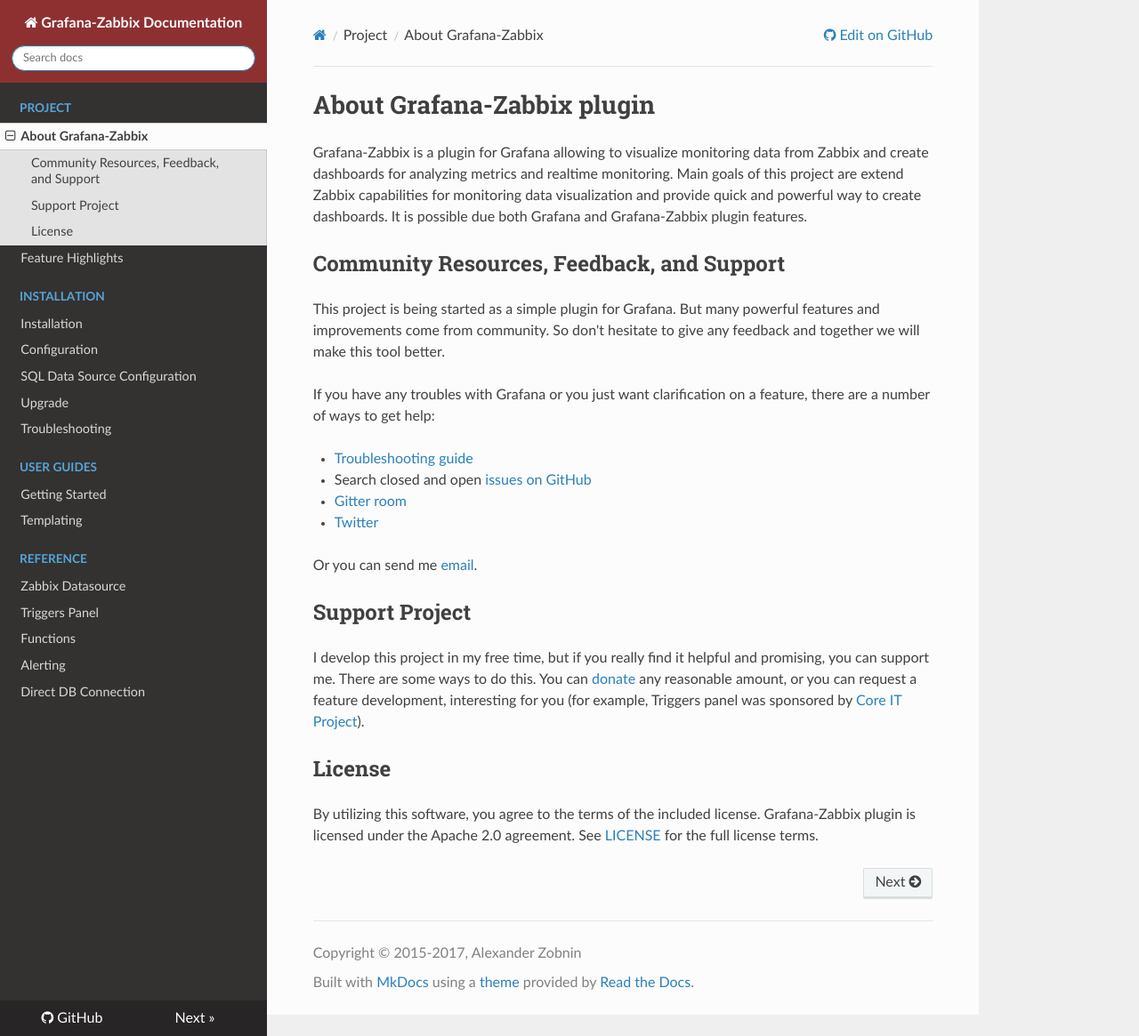
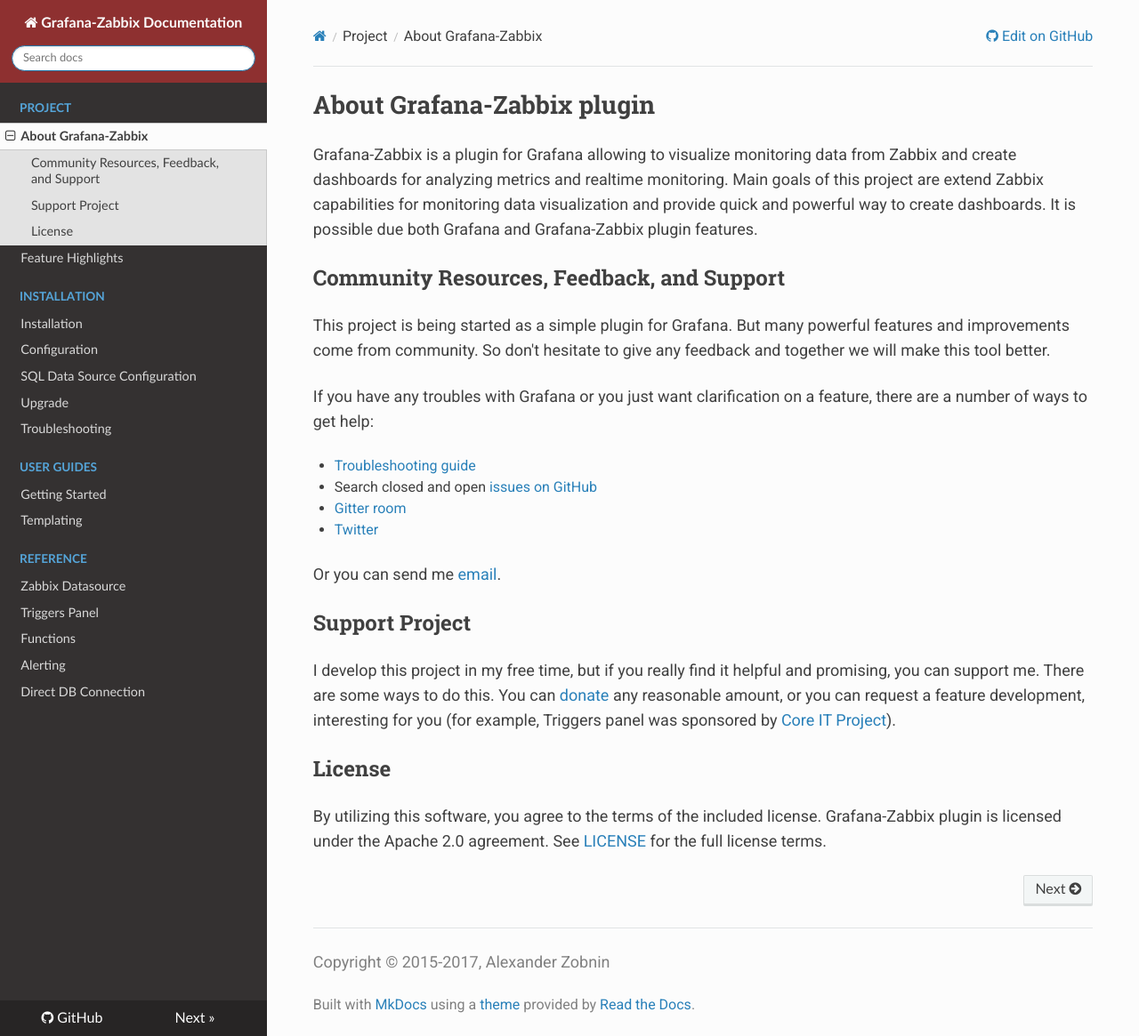
Before and after one commit to grafana/grafana-zabbix, an MkDocs documentation site: the page built from docs/sources/index.md, in a window 1280 px wide and 1165 px high. Shown: the whole window at 89% size. Built offline with MkDocs 1.6.1, drawn with Linux system fonts in a browser that asks for light colours; nearby versions of some CDN libraries; old or Windows-style settings are respelled for this version of MkDocs.

Commit message:
docs styles tweaks

```diff
--- a/docs/sources/css/custom.css
+++ b/docs/sources/css/custom.css
@@ -1,9 +1,28 @@
+@import url('https://fonts.googleapis.com/css?family=Roboto|Source+Code+Pro');
+
 .wy-side-nav-search, .wy-nav-top {
   background-color: #8e3030
 }
 
-p {
+/* Content container */
+.wy-nav-content {
+  max-width: 1200px;
+}
+
+.rst-content {
+  color: #404040;
+  font-family: 'Roboto', 'Lato', 'proxima-nova', 'Helvetica Neue', Arial, sans-serif;
+}
+
+.rst-content p {
   margin-bottom: 24px;
+  font-size: 18px;
+  line-height: 28px;
+}
+
+.rst-content img {
+  max-width: 80%;
+  max-height: 800px;
 }
 
 .rst-content blockquote {
@@ -14,19 +33,44 @@
 }
 
 code, .rst-content tt {
-	font-size: 85%;
+  font-family: 'Source Code Pro', monospace;
+  font-size: 90%;
   color: #404040;
   background-color: #f4f4f4;
   padding: 1px 5px;
   border-radius: 2px;
+  border: 0;
 }
 
+
+/**
+ * Colors are from solarized scheme.
+ */
 .hljs {
+  background-color: #fdf6e3;
+  color: #657b83;
+  border-color: #eee8d5;
+
   font-size: 100%;
   line-height: 1.5;
   padding: 1em 0.5em;
   border-radius: 4px;
-	border-color: #f4f4f4;
+}
+
+.hljs-keyword {
+  color: #dc322f;
+}
+
+.hljs-built_in {
+  color: #268bd2;
+}
+
+.hljs-string {
+  color: #859900;
+}
+
+.hljs-variable {
+  color: #6c71c4;
 }
 
 .btn-neutral:hover {
```
Lines whose indentation alone changed are shown as unchanged.
